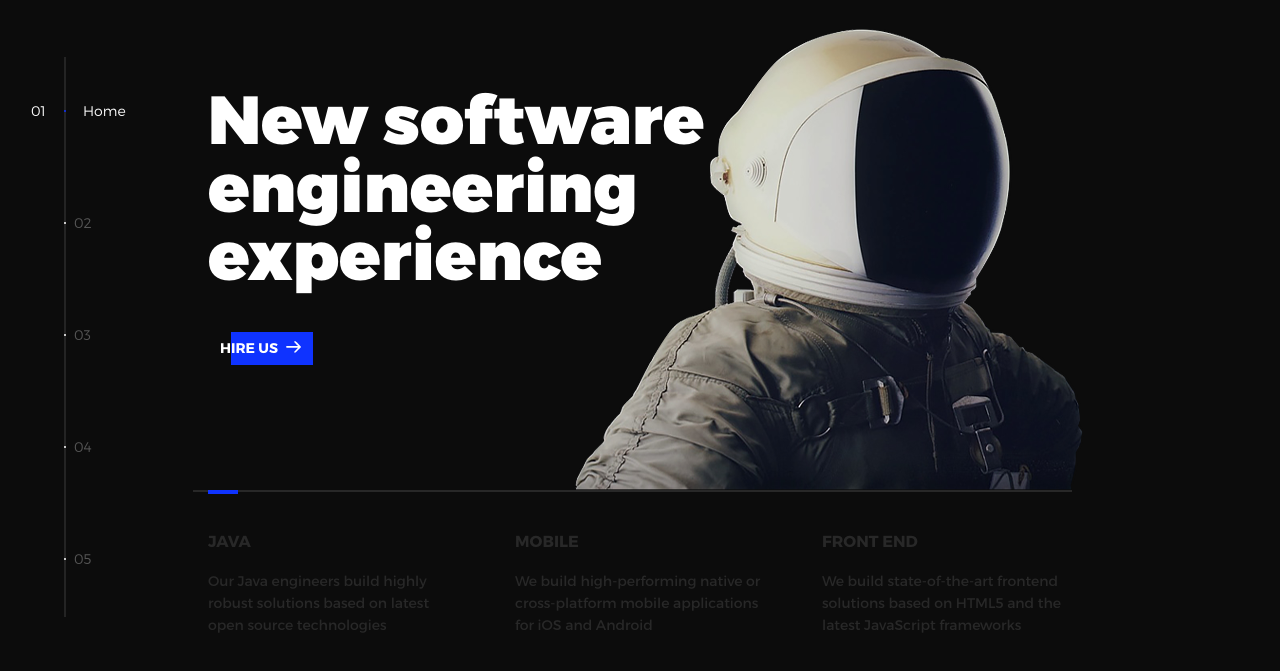
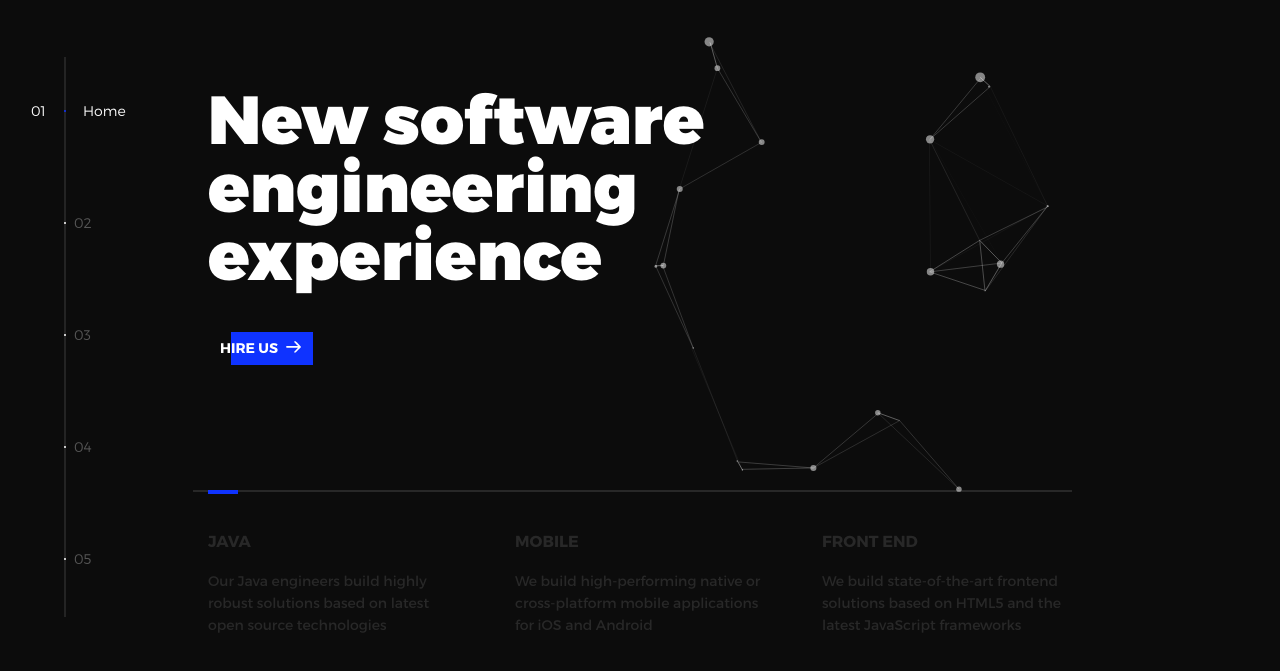
Before and after one commit to jetsetsoft/jetsetsoft.github.io, a plain HTML site: page index.html in a window 1280 px wide. Shown: the part 63-734 px from the top of the page. Drawn offline with nearby package versions, Linux system fonts and the light colour scheme.

Commit message:
Animation

```diff
--- /dev/null
+++ b/assets/js/app.js
@@ -0,0 +1,133 @@
+/* -----------------------------------------------
+/* How to use? : Check the GitHub README
+/* ----------------------------------------------- */
+
+/* To load a config file (particles.json) you need to host this demo (MAMP/WAMP/local)... */
+/*
+particlesJS.load('particles-js', 'particles.json', function() {
+  console.log('particles.js loaded - callback');
+});
+*/
+
+/* Otherwise just put the config content (json): */
+
+particlesJS('particles-js',
+
+  {
+    "particles": {
+      "number": {
+        "value": 80,
+        "density": {
+          "enable": true,
+          "value_area": 800
+        }
+      },
+      "color": {
+        "value": "#ffffff"
+      },
+      "shape": {
+        "type": "circle",
+        "stroke": {
+          "width": 0,
+          "color": "#000000"
+        },
+        "polygon": {
+          "nb_sides": 5
+        },
+        "image": {
+          "src": "img/github.svg",
+          "width": 100,
+          "height": 100
+        }
+      },
+      "opacity": {
+        "value": 0.5,
+        "random": false,
+        "anim": {
+          "enable": false,
+          "speed": 1,
+          "opacity_min": 0.1,
+          "sync": false
+        }
+      },
+      "size": {
+        "value": 5,
+        "random": true,
+        "anim": {
+          "enable": false,
+          "speed": 40,
+          "size_min": 0.1,
+          "sync": false
+        }
+      },
+      "line_linked": {
+        "enable": true,
+        "distance": 150,
+        "color": "#ffffff",
+        "opacity": 0.4,
+        "width": 1
+      },
+      "move": {
+        "enable": true,
+        "speed": 6,
+        "direction": "none",
+        "random": false,
+        "straight": false,
+        "out_mode": "out",
+        "attract": {
+          "enable": false,
+          "rotateX": 600,
+          "rotateY": 1200
+        }
+      }
+    },
+    "interactivity": {
+      "detect_on": "canvas",
+      "events": {
+        "onhover": {
+          "enable": true,
+          "mode": "repulse"
+        },
+        "onclick": {
+          "enable": true,
+          "mode": "push"
+        },
+        "resize": true
+      },
+      "modes": {
+        "grab": {
+          "distance": 400,
+          "line_linked": {
+            "opacity": 1
+          }
+        },
+        "bubble": {
+          "distance": 400,
+          "size": 40,
+          "duration": 2,
+          "opacity": 8,
+          "speed": 3
+        },
+        "repulse": {
+          "distance": 200
+        },
+        "push": {
+          "particles_nb": 4
+        },
+        "remove": {
+          "particles_nb": 2
+        }
+      }
+    },
+    "retina_detect": true,
+    "config_demo": {
+      "hide_card": false,
+      "background_color": "#b61924",
+      "background_image": "",
+      "background_position": "50% 50%",
+      "background_repeat": "no-repeat",
+      "background_size": "cover"
+    }
+  }
+
+);
--- a/index.html
+++ b/index.html
@@ -56,7 +56,13 @@
                   </svg>
                   <span class="btn-background"></span>
                 </button>
-                <img src="assets/img/introduction-visual.png" alt="Welcome">
+
+				<!-- particles.js container -->
+				<div id="particles-js" style="position: absolute;right: 0;top: 0;width: 50%;height: 100%;"></div>
+
+				<!-- scripts -->
+				<script src="assets/js/particles.min.js"></script>
+				<script src="assets/js/app.js"></script>
               </div>
               <div class="intro--options">
                 <a href="#0">
```
Also changed, not shown: particles.json (added, +116 -0 lines), assets/js/particles.min.js (added).
